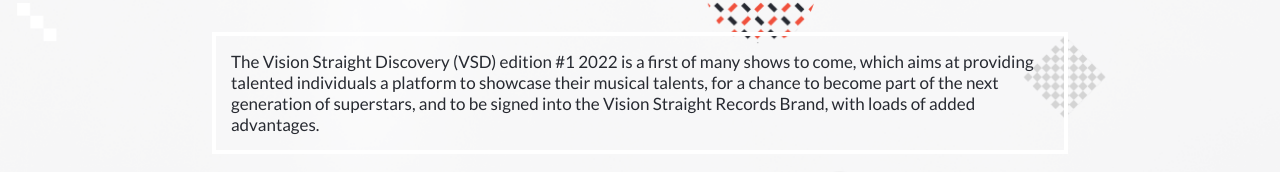
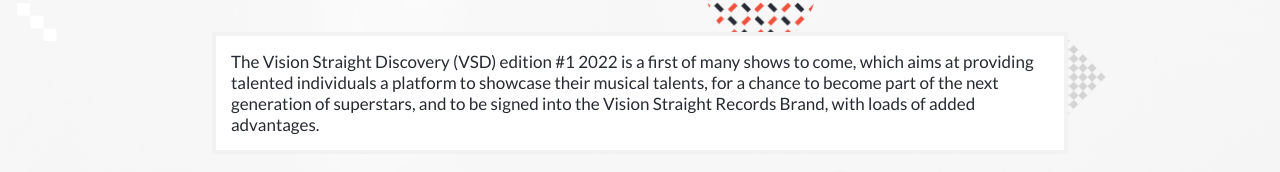
Before and after one commit to carlylechia/Vision-Straight, a website: page index.html in a window 1280 px wide. Shown: the part 452-624 px from the top of the page. Drawn offline with Linux system fonts and the light colour scheme; a web font is replaced by a local one.

Commit message:
Make changes suggested by the reviewer.

```diff
--- a/stylesheets/about.css
+++ b/stylesheets/about.css
@@ -1,7 +1,3 @@
-/* This file contains all the styling for the landing page for the about page of The VSD project */
-
-/* The mobile-first approach was used in styling. */
-
 @import url('http://fonts.cdnfonts.com/css/cocogoose');
 
 * {
--- a/stylesheets/aboutvsb.css
+++ b/stylesheets/aboutvsb.css
@@ -1,7 +1,3 @@
-/* This file contains all the styling for the about me page for the about me page in VSD project */
-
-/* The mobile-first design approach was applied. */
-
 @import url('http://fonts.cdnfonts.com/css/cocogoose');
 
 * {
--- a/stylesheets/mobile.css
+++ b/stylesheets/mobile.css
@@ -1,7 +1,3 @@
-/* This file contains all the styling for the index/home page of the mobile version of the VSD poroject. */
-
-/* The styling is done in descending order, so it's easy to follow through. */
-
 @import url('http://fonts.cdnfonts.com/css/cocogoose');
 
 * {
@@ -117,7 +113,8 @@
 
 .landing-body {
   margin: 30px 20px 20px 20px;
-  border: 4px solid #fff;
+  border: 4px solid #f3f2f2;
+  background-color: #fff;
 }
 
 .landing-body p {
```
Also changed, not shown: about.html (+1 -8 lines), index.html (+0 -6 lines), README.md.
